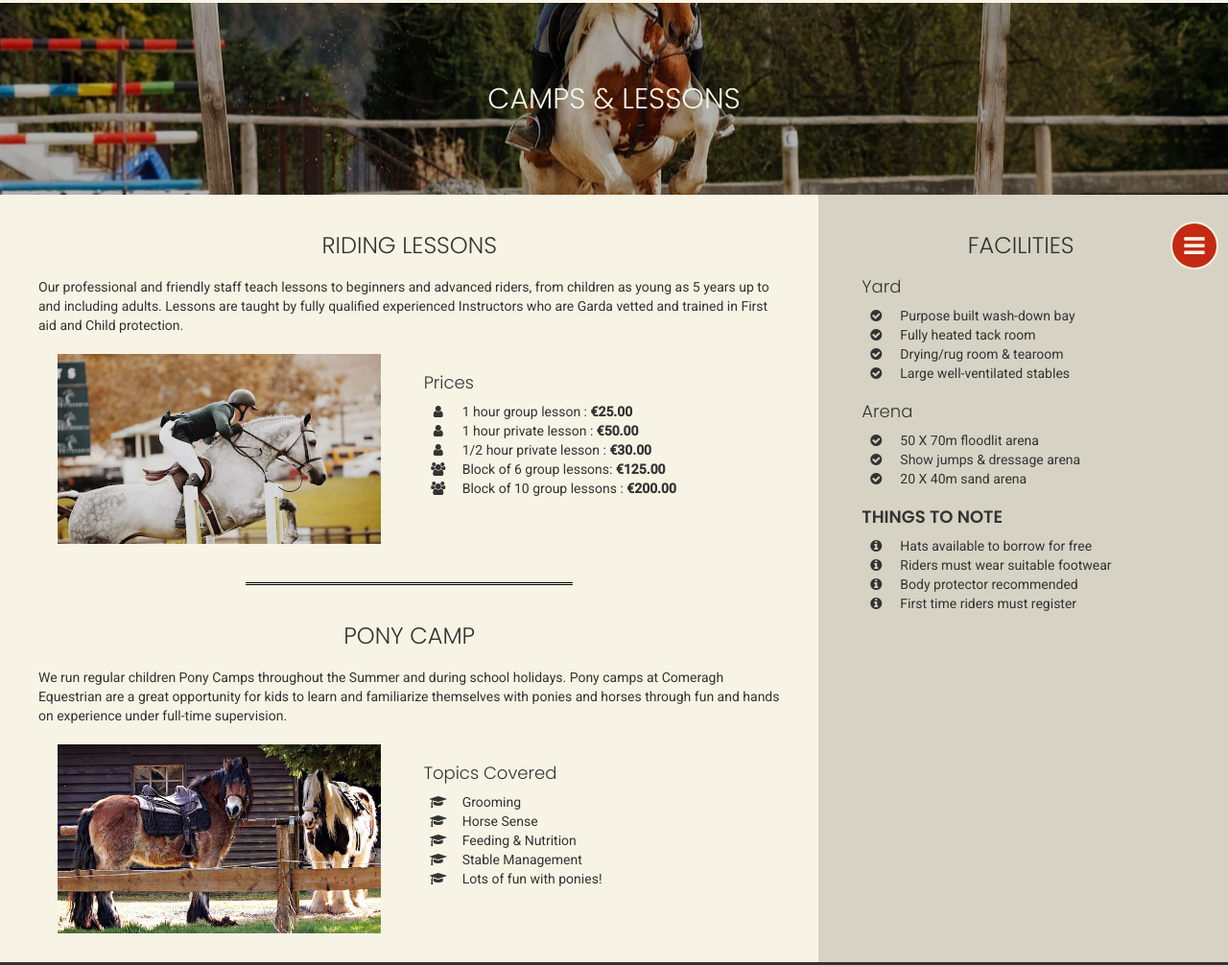
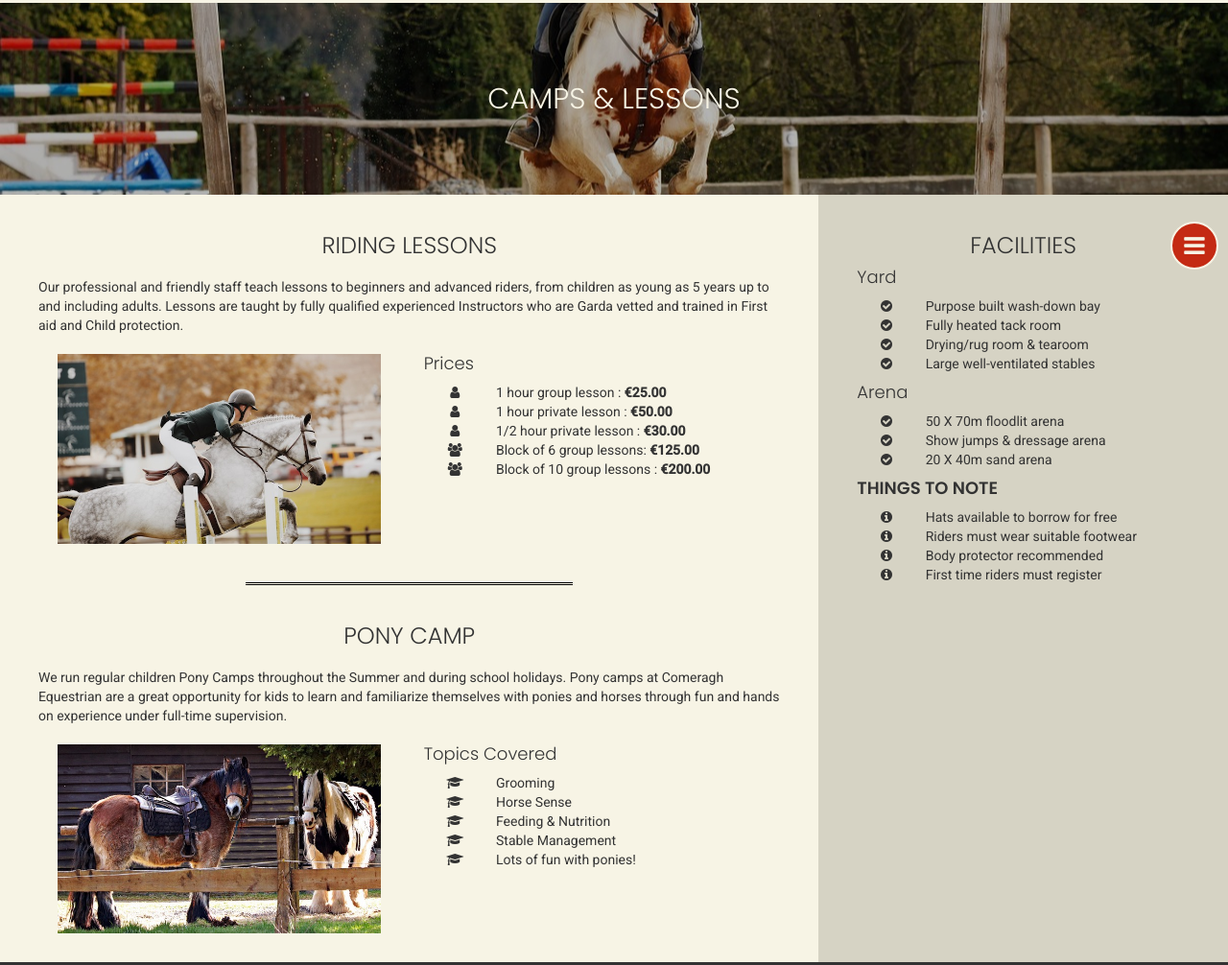
Before and after one commit to Code-Institute-Submissions/p1-comeragh-equestrian, a plain HTML site: page lessons.html in a window 1280 px wide. Shown: the part 129-1135 px from the top of the page at 96% size. Drawn offline with nearby package versions, Linux system fonts and the light colour scheme.

Commit message:
Fixed list-default wrap indent

```diff
--- a/assets/css/style.css
+++ b/assets/css/style.css
@@ -42,9 +42,15 @@ ul {
 
 .list-default i {
     display: inline-block;
-    width: 40px;
+    width: 20%;
     text-align: center;
     padding-right: 10px;
+}
+
+.list-default .list-item-text {
+    display: inline-block;
+    width: 80%;
+    vertical-align: top;
 }
 
 .container-fluid {
@@ -599,7 +605,7 @@ ul {
     color: #f7f4e5;
 }
 
-.gallery-section .caption p{
+.gallery-section .caption p {
     margin: 0;
 }
 
@@ -638,6 +644,9 @@ ul {
         display: table-cell;
         float: none;
     }
+    .list-default {
+        margin-right: 20px;
+    }
     .section-info {
         padding: 10px 40px;
     }
@@ -665,10 +674,11 @@ ul {
     }
     .facilities {
         background-color: #d6d3c4;
-        padding-right: 20px;
+        padding-left: 10px;
+        padding-right: 10px;
     }
     .facilities .list-default {
-        margin-left: 30px;
+        margin-left: 20px;
     }
     /* Contact */
     .contact-side-container {
@@ -678,8 +688,8 @@ ul {
 
 @media (min-width: 992px) {
     /* General */
-    .home-section .bg-video {
-        left: 0;
+    .list-default .list-name {
+        margin-top: 0;
     }
     .section-heading {
         height: 200px;
@@ -689,6 +699,10 @@ ul {
     }
     .section-item img {
         padding-left: 25px;
+    }
+    /* Home */
+    .home-section .bg-video {
+        left: 0;
     }
     /* About */
     .about-link {
@@ -704,6 +718,9 @@ ul {
     .lessons-container .list-default {
         margin-left: 0;
     }
+    .facilities .list-default {
+        margin-left: 30px;
+    }
     /* Contact */
     .contact-side-container .well {
         margin: 10px 40px;
--- a/lessons.html
+++ b/lessons.html
@@ -119,11 +119,11 @@
                             <div class="list-default">
                                 <h4 class="list-name">Prices</h4>
                                 <ul>
-                                    <li><i class="fa fa-user"></i>1 hour group lesson : <strong>€25.00</strong></li>
-                                    <li><i class="fa fa-user"></i>1 hour private lesson : <strong>€50.00</strong></li>
-                                    <li><i class="fa fa-user"></i>1/2 hour private lesson : <strong>€30.00</strong></li>
-                                    <li><i class="fa fa-users"></i>Block of 6 group lessons: <strong>€125.00</strong></li>
-                                    <li><i class="fa fa-users"></i>Block of 10 group lessons : <strong>€200.00</strong></li>
+                                    <li><i class="fa fa-user"></i><span class="list-item-text">1 hour group lesson : <strong>€25.00</strong></span></li>
+                                    <li><i class="fa fa-user"></i><span class="list-item-text">1 hour private lesson : <strong>€50.00</strong></span></li>
+                                    <li><i class="fa fa-user"></i><span class="list-item-text">1/2 hour private lesson : <strong>€30.00</strong></span></li>
+                                    <li><i class="fa fa-users"></i><span class="list-item-text">Block of 6 group lessons: <strong>€125.00</strong></span></li>
+                                    <li><i class="fa fa-users"></i><span class="list-item-text">Block of 10 group lessons : <strong>€200.00</strong></span></li>
                                 </ul>
                             </div>
                         </div>
@@ -144,11 +144,11 @@
                             <div class="list-default">
                                 <h4 class="list-name">Topics Covered</h4>
                                 <ul>
-                                    <li><i class="fa fa-graduation-cap"></i>Grooming</li>
-                                    <li><i class="fa fa-graduation-cap"></i>Horse Sense</li>
-                                    <li><i class="fa fa-graduation-cap"></i>Feeding & Nutrition</li>
-                                    <li><i class="fa fa-graduation-cap"></i>Stable Management</li>
-                                    <li><i class="fa fa-graduation-cap"></i>Lots of fun with ponies!</li>
+                                    <li><i class="fa fa-graduation-cap"></i><span class="list-item-text">Grooming</span></li>
+                                    <li><i class="fa fa-graduation-cap"></i><span class="list-item-text">Horse Sense</span></li>
+                                    <li><i class="fa fa-graduation-cap"></i><span class="list-item-text">Feeding & Nutrition</span></li>
+                                    <li><i class="fa fa-graduation-cap"></i><span class="list-item-text">Stable Management</span></li>
+                                    <li><i class="fa fa-graduation-cap"></i><span class="list-item-text">Lots of fun with ponies!</span></li>
                                 </ul>
                             </div>
                         </div>
@@ -160,27 +160,27 @@
                 <div class="list-default">
                     <h4 class="list-name">Yard</h4>
                     <ul>
-                        <li><i class="fa fa-check-circle"></i>Purpose built wash-down bay</li>
-                        <li><i class="fa fa-check-circle"></i>Fully heated tack room</li>
-                        <li><i class="fa fa-check-circle"></i>Drying/rug room & tearoom</li>
-                        <li><i class="fa fa-check-circle"></i>Large well-ventilated stables</li>
+                        <li><i class="fa fa-check-circle"></i><span class="list-item-text">Purpose built wash-down bay</span></li>
+                        <li><i class="fa fa-check-circle"></i><span class="list-item-text">Fully heated tack room</span></li>
+                        <li><i class="fa fa-check-circle"></i><span class="list-item-text">Drying/rug room & tearoom</span></li>
+                        <li><i class="fa fa-check-circle"></i><span class="list-item-text">Large well-ventilated stables</span></li>
                     </ul>
                 </div>
                 <div class="list-default">
                     <h4 class="list-name">Arena</h4>
                     <ul>
-                        <li><i class="fa fa-check-circle"></i>50 X 70m floodlit arena</li>
-                        <li><i class="fa fa-check-circle"></i>Show jumps & dressage arena</li>
-                        <li><i class="fa fa-check-circle"></i>20 X 40m sand arena</li>
+                        <li><i class="fa fa-check-circle"></i><span class="list-item-text">50 X 70m floodlit arena</span></li>
+                        <li><i class="fa fa-check-circle"></i><span class="list-item-text">Show jumps & dressage arena</span></li>
+                        <li><i class="fa fa-check-circle"></i><span class="list-item-text">20 X 40m sand arena</span></li>
                     </ul>
                 </div>
                 <div class="list-default">
                     <h4 class="list-name text-uppercase"><strong>Things to note</strong></h4>
                     <ul>
-                        <li><i class="fa fa-info-circle"></i>Hats available to borrow for free</li>
-                        <li><i class="fa fa-info-circle"></i>Riders must wear suitable footwear</li>
-                        <li><i class="fa fa-info-circle"></i>Body protector recommended</li>
-                        <li><i class="fa fa-info-circle"></i>First time riders must register</li>
+                        <li><i class="fa fa-info-circle"></i><span class="list-item-text">Hats available to borrow for free</span></li>
+                        <li><i class="fa fa-info-circle"></i><span class="list-item-text">Riders must wear suitable footwear</span></li>
+                        <li><i class="fa fa-info-circle"></i><span class="list-item-text">Body protector recommended</span></li>
+                        <li><i class="fa fa-info-circle"></i><span class="list-item-text">First time riders must register</span></li>
                     </ul>
                 </div>
             </aside>
```
Also changed, not shown: livery.html (+17 -18 lines).
